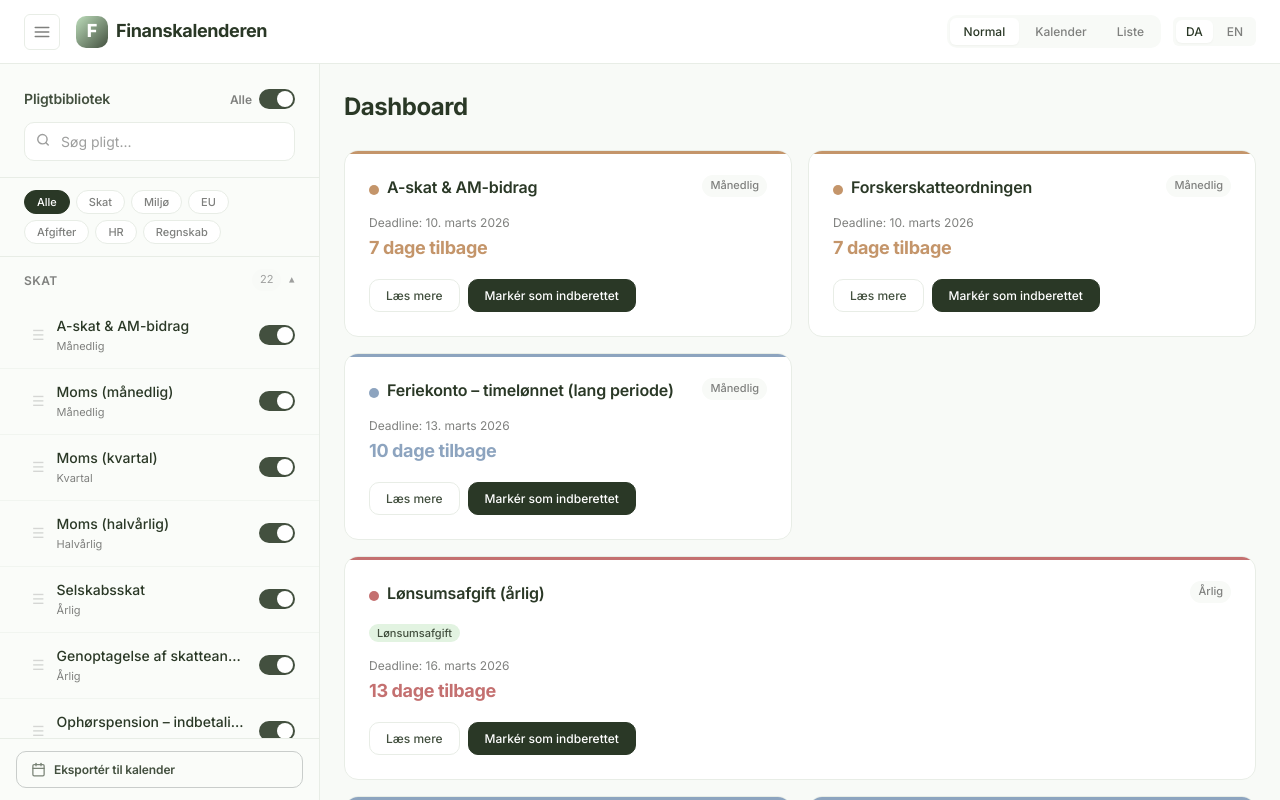
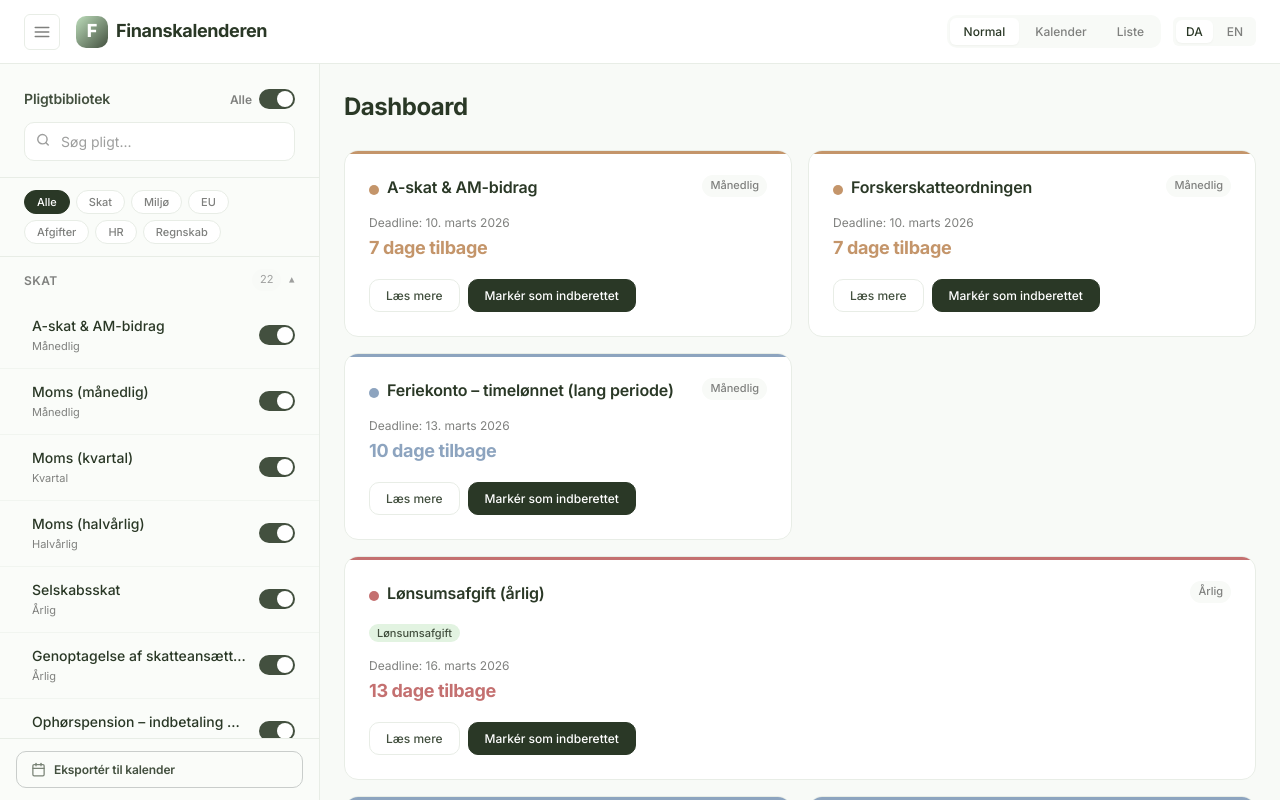
Before and after one commit to Imsullabulla/Finanskalenderen, a Next.js app: page / in a window 1280 px wide. Both pictures are taken after a click on the button "Spring over". Built offline with nearby package versions, Linux system fonts and the light colour scheme.

Commit message:
Remove drag and drop handle from sidebar

```diff
--- a/src/app/globals.css
+++ b/src/app/globals.css
@@ -616,18 +616,6 @@ textarea {
   opacity: 0.55;
 }
 
-.sidebar-drag-handle {
-  color: var(--text-light);
-  cursor: grab;
-  font-size: var(--font-size-base);
-  flex-shrink: 0;
-  opacity: 0.4;
-  transition: opacity var(--transition-fast);
-}
-
-.sidebar-item:hover .sidebar-drag-handle {
-  opacity: 1;
-}
 
 .sidebar-item-info {
   flex: 1;
--- a/src/components/Sidebar.tsx
+++ b/src/components/Sidebar.tsx
@@ -159,7 +159,7 @@ export default function Sidebar() {
                                     onClick={() => handleObligationClick(obligation.id)}
                                     style={{ cursor: 'pointer' }}
                                 >
-                                    <span className="sidebar-drag-handle">☰</span>
+
                                     <div className="sidebar-item-info">
                                         <div className="sidebar-item-name">
                                             {obligation.name[lang] || obligation.name.da}
--- a/src/i18n/en.json
+++ b/src/i18n/en.json
@@ -32,7 +32,7 @@
     },
     "floor": {
         "title": "Dashboard",
-        "empty": "Drag and drop obligations from the library to get started",
+        "empty": "Enable obligations from the sidebar to get started",
         "readMore": "Read more",
         "readLess": "Show less",
         "markDone": "Mark as reported",
```
